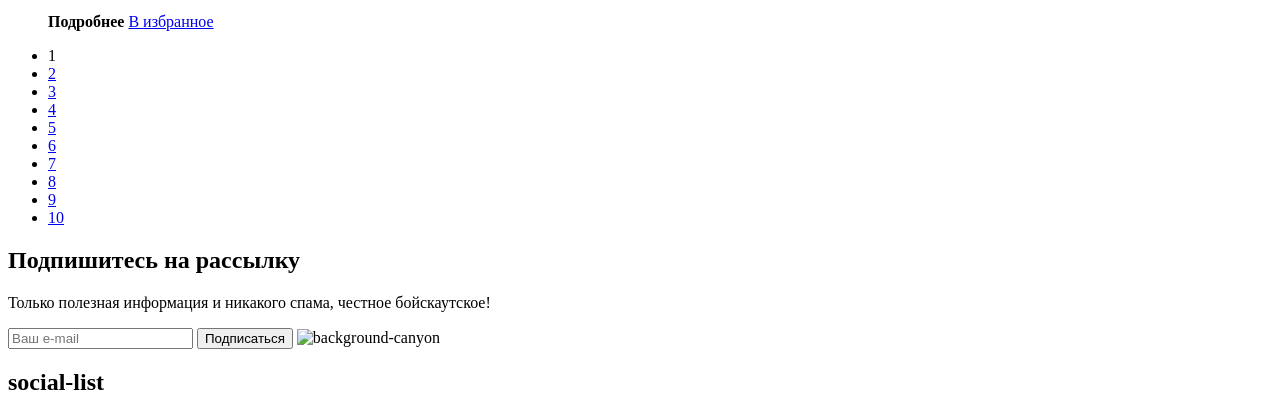
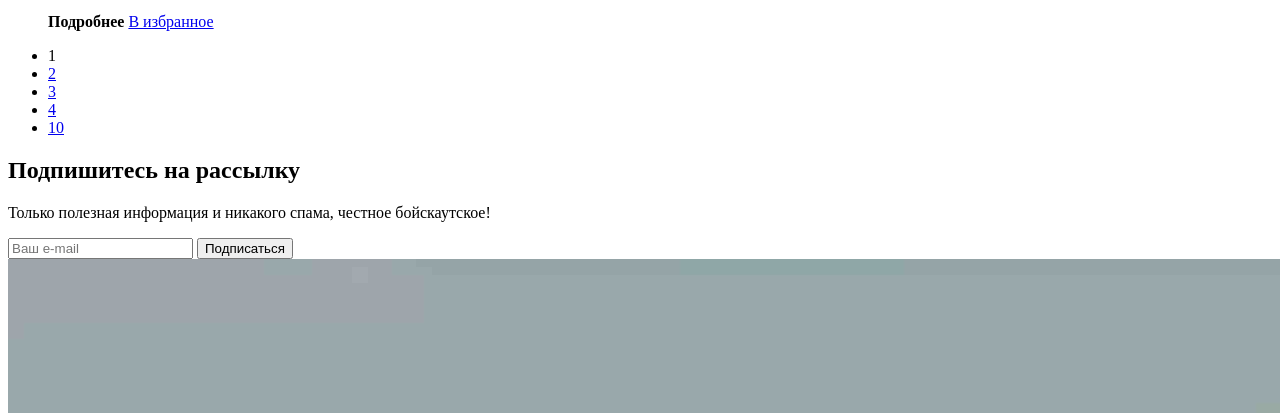
Before and after one commit to htmlacademy-htmlcss/2290813-sedona-36, a plain HTML site: page catalog.html in a window 1280 px wide. Shown: the part 9417-9830 px from the top of the page. Drawn offline with Linux system fonts and the light colour scheme.

Commit message:
вносит корректировку в catalog

```diff
--- a/catalog.html
+++ b/catalog.html
@@ -171,21 +171,6 @@
             <a class="pagination-link" href="#">4</a>
           </li>
           <li class="pagination-item">
-            <a class="pagination-link" href="#">5</a>
-          </li>
-          <li class="pagination-item">
-            <a class="pagination-link" href="#">6</a>
-          </li>
-          <li class="pagination-item">
-            <a class="pagination-link" href="#">7</a>
-          </li>
-          <li class="pagination-item">
-            <a class="pagination-link" href="#">8</a>
-          </li>
-          <li class="pagination-item">
-            <a class="pagination-link" href="#">9</a>
-          </li>
-          <li class="pagination-item">
             <a class="pagination-link" href="#">10</a>
           </li>
 
@@ -200,7 +185,7 @@
         <button class="button" type="submit">
           <Span class="visually-hidden">Подписаться</Span>
         </button>
-        <img class="foto-place-background" src="#" alt="background-canyon">
+        <img class="foto-place-background" src="/images/gallery/blurry-canyon.jpg" alt="background-canyon">
       </section>
     </main>
 
```
Also changed, not shown: images/gallery/blurry-canddyon.jpg (deleted).
